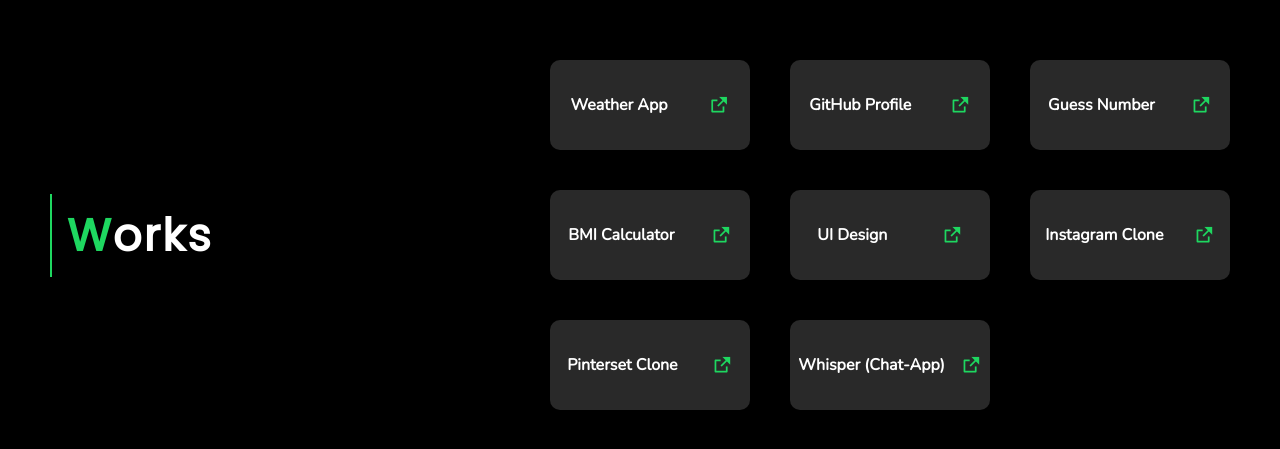
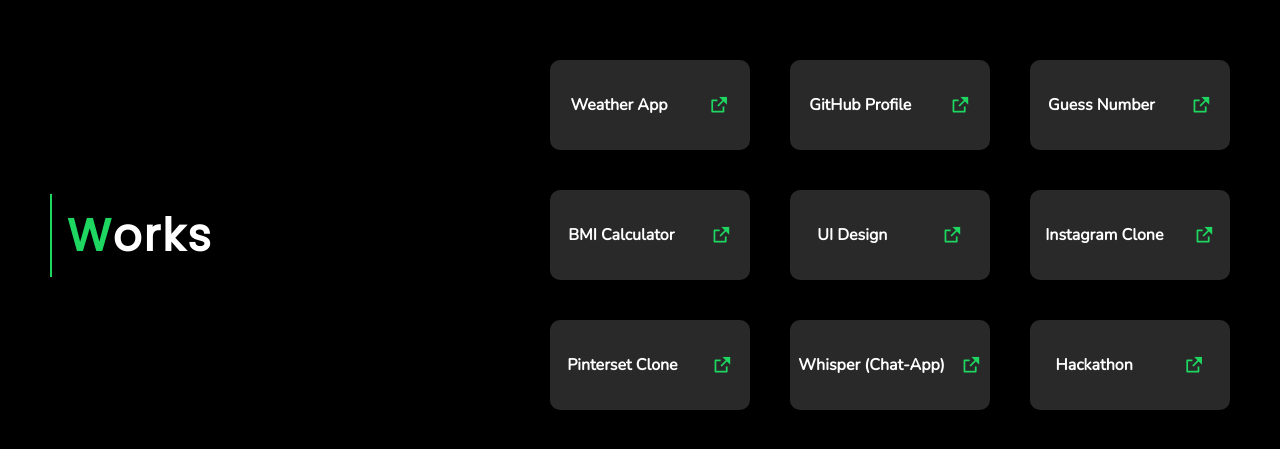
Before and after one commit to Pritimohan/-Portfolio-, a plain HTML site: page work.html in a window 1280 px wide. Shown: the part 165-614 px from the top of the page. Drawn offline with nearby package versions, Linux system fonts and the light colour scheme.

Commit message:
add new project

```diff
--- a/work.html
+++ b/work.html
@@ -86,6 +86,15 @@
                 </div>
             </div>
 
+            <div class="project">
+                <div class="text">
+                    <h4>Hackathon</h4>
+                </div>
+                <div class="linklogo">
+                    <a href="https://chimerical-souffle-8ef9df.netlify.app/"><i class="ri-external-link-fill"></i></a>
+                </div>
+            </div>
+
         </div>
     </div>
 </body>
```
